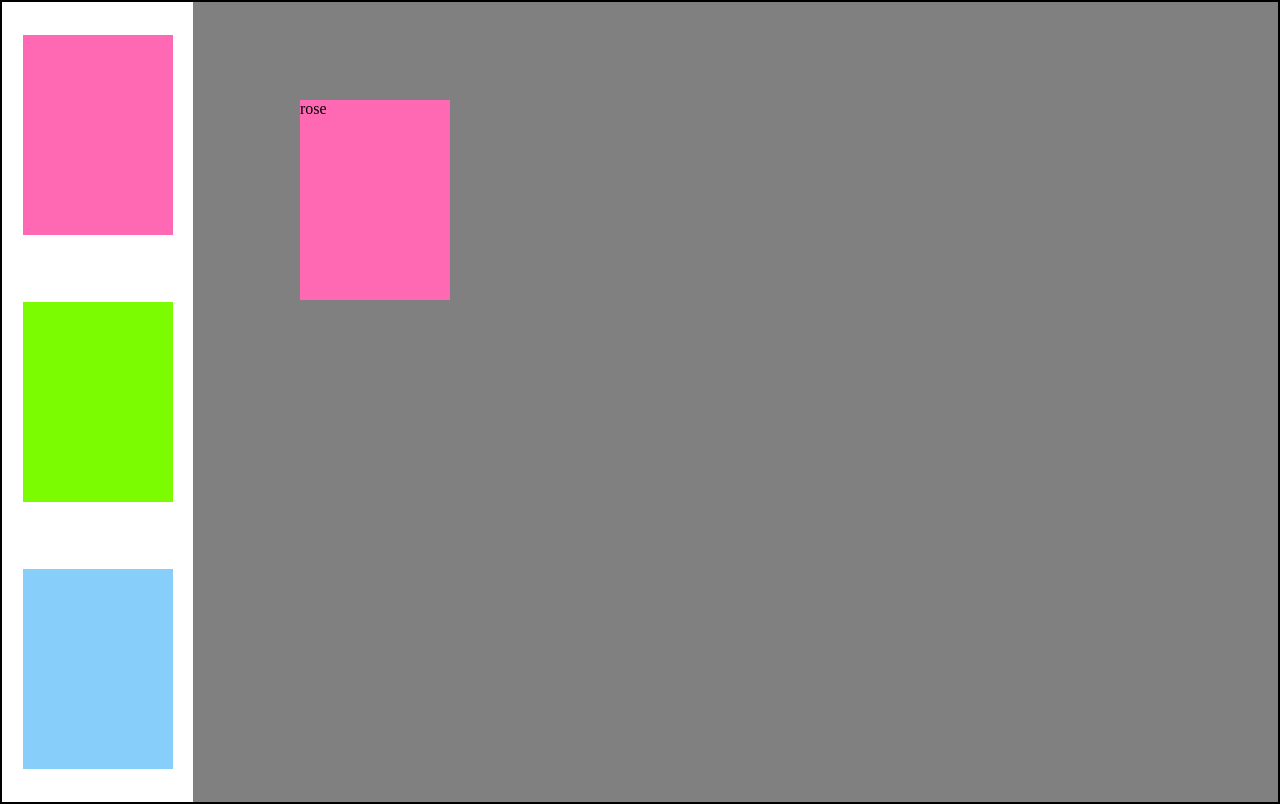
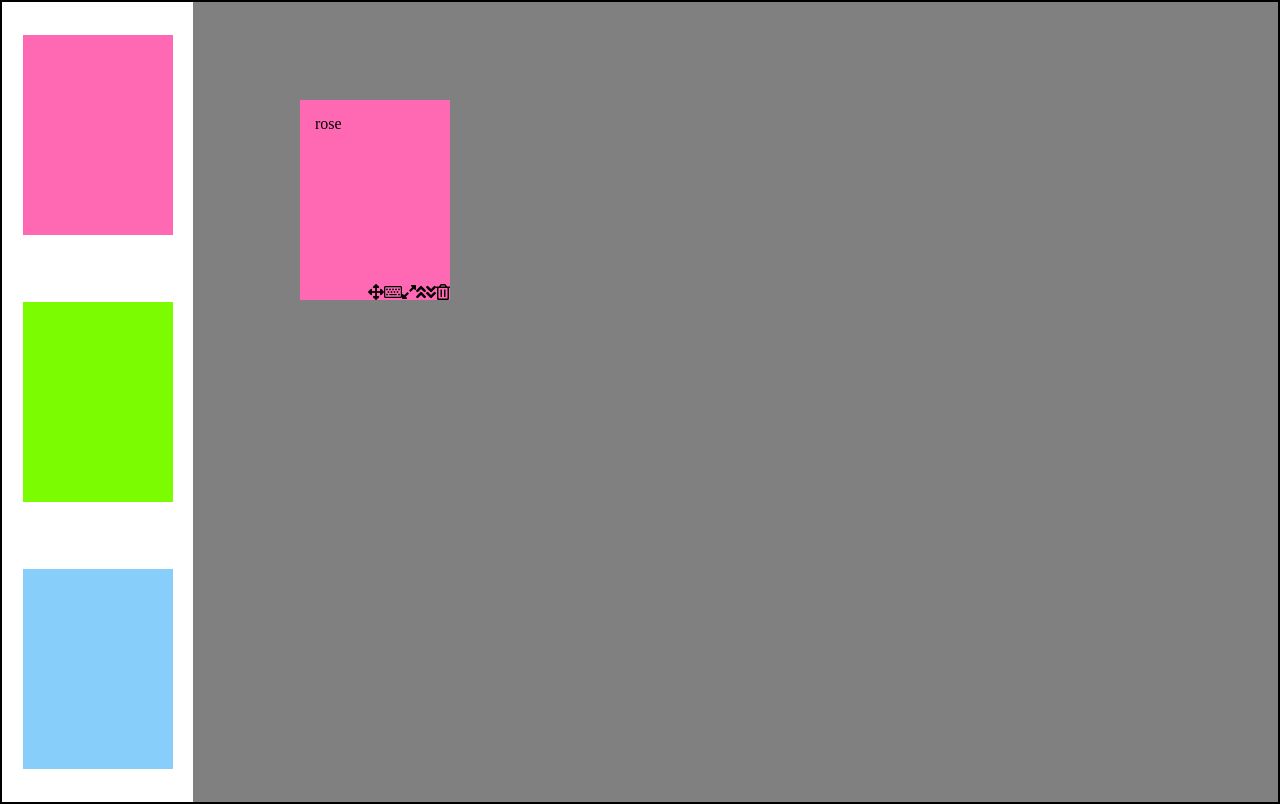
Before and after one commit to Tarta32/postit, a plain HTML site: page index.html in a window 1280 px wide. Both pictures are taken after a click on the element 97 px from the left and 135 px from the top of the page. Drawn offline with Linux system fonts and the light colour scheme.

Commit message:
menu postit

```diff
--- a/index.html
+++ b/index.html
@@ -6,6 +6,7 @@
     <meta name="viewport" content="width=device-width, initial-scale=1.0">
     <title>Document</title>
     <link rel="stylesheet" href="/style.css">
+    <link rel="stylesheet" href="https://use.fontawesome.com/releases/v5.15.4/css/all.css" integrity="sha384-DyZ88mC6Up2uqS4h/KRgHuoeGwBcD4Ng9SiP4dIRy0EXTlnuz47vAwmeGwVChigm" crossorigin="anonymous">
     <script src="/script.js" defer></script>
     <script src="/postit.class.js"></script>
 </head>
--- a/postit.class.js
+++ b/postit.class.js
@@ -37,6 +37,7 @@ class Postit {
             postit = document.createElement("div")
             document.body.appendChild(postit)
         }
+        postit.className = "postit_new"
         postit.id = "postit"+this.id
         postit.style.position = "fixed"
         postit.style.top = this.x + "px"
@@ -45,6 +46,33 @@ class Postit {
         postit.style.height = this.hauteur + "px"
         postit.style.backgroundColor = this.couleur
         postit.innerHTML = this.texte
+        let MenuPostit = document.createElement('div')
+        postit.appendChild(MenuPostit)
+        MenuPostit.className = "menu"
+        let ItemMenu_moove = document.createElement('div')
+        MenuPostit.appendChild(ItemMenu_moove)
+        ItemMenu_moove.className = "fas fa-arrows-alt"
+        let ItemMenu_write = document.createElement('div')
+        MenuPostit.appendChild(ItemMenu_write)
+        ItemMenu_write.className = "far fa-keyboard"
+        let ItemMenu_size = document.createElement('div')
+        MenuPostit.appendChild(ItemMenu_size)
+        ItemMenu_size.className = "fas fa-expand-alt"
+        let ItemMenu_front = document.createElement('div')
+        MenuPostit.appendChild(ItemMenu_front)
+        ItemMenu_front.className = "fas fa-angle-double-up"
+        let ItemMenu_back = document.createElement('div')
+        MenuPostit.appendChild(ItemMenu_back)
+        ItemMenu_back.className = "fas fa-angle-double-down"
+        let ItemMenu_delet = document.createElement('div')
+        MenuPostit.appendChild(ItemMenu_delet)
+        ItemMenu_delet.className = "far fa-trash-alt"
+        ItemMenu_delet.addEventListener("click", function(){
+            document.body.removeChild(postit)
+            deletChild(this.id)
+
+        })
+
     }
 
 }
--- a/script.js
+++ b/script.js
@@ -1,11 +1,19 @@
+let TablePostit = []
+
+
 document.getElementById("rose").addEventListener("click",()=>{
-    let postit = new Postit(100,300,150,200,"hotpink","rose",1)
-    postit.affichePostit()})
+
+    TablePostit.push(new Postit(100,300,150,200,"hotpink","rose",TablePostit.length))
+    TablePostit[TablePostit.length-1].affichePostit()})
 
 document.getElementById("vert").addEventListener("click",()=>{
-    let postit = new Postit(400,300,150,200,"lawngreen","vert",2)
-    postit.affichePostit()})
+    TablePostit.push(new Postit(400,300,150,200,"lawngreen","vert",TablePostit.length))
+    TablePostit[TablePostit.length-1].affichePostit()})
 
 document.getElementById("bleu").addEventListener("click",()=>{
-    let postit = new Postit(100,500,150,200,"lightskyblue","bleu",3)
-    postit.affichePostit()})
+    TablePostit.push(new Postit(100,500,150,200,"lightskyblue","bleu",TablePostit.length))
+    TablePostit[TablePostit.length-1].affichePostit()})
+
+    function deletChild(num){
+        TablePostit.splice(num, 1)
+    }
--- a/style.css
+++ b/style.css
@@ -8,7 +8,19 @@ img{
     width: 100%;
 
 }
+.postit_new{
+    display: flex;
+    flex-direction: column;
+    justify-content: space-between;
+    padding-top: 15px;
+    padding-left: 15px;
 
+}
+
+.menu{
+    display: flex;
+    justify-content: flex-end;
+}
 .general{
     display: flex;
     border: 2px solid black;
```
